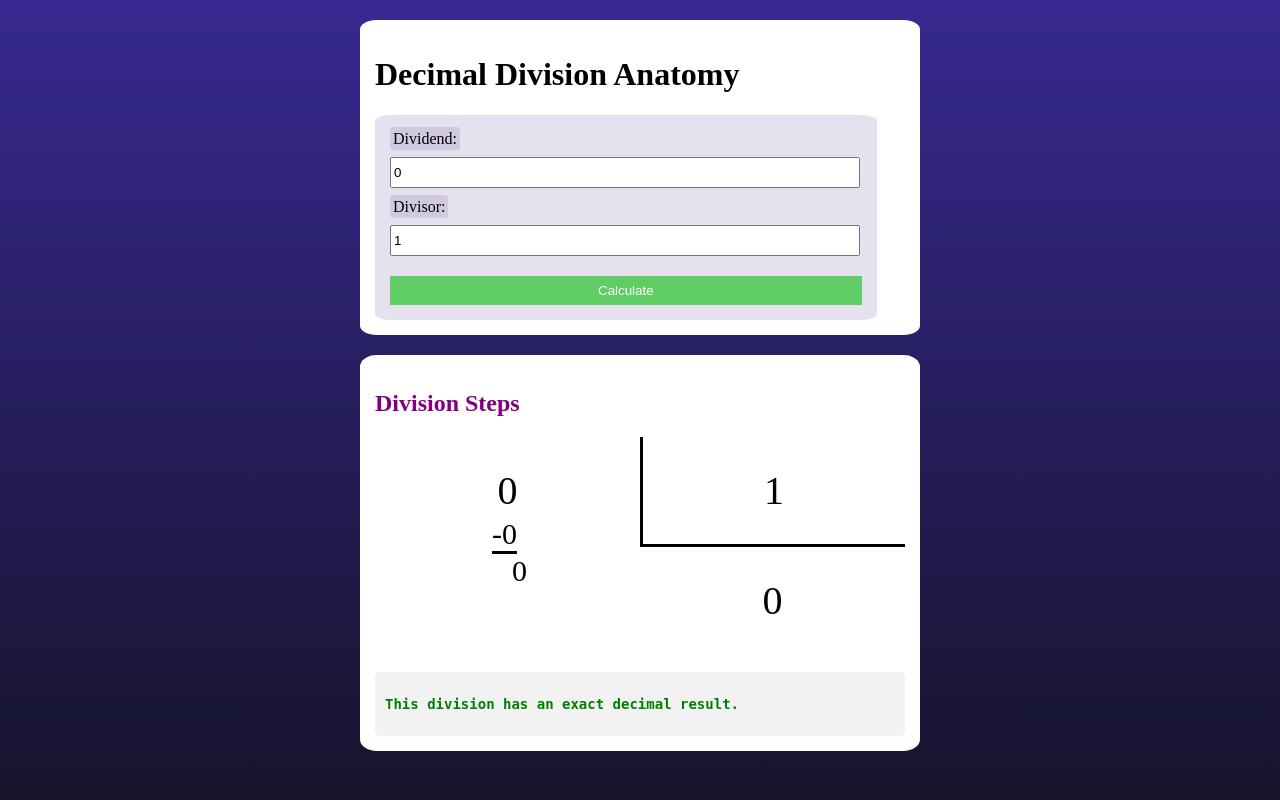
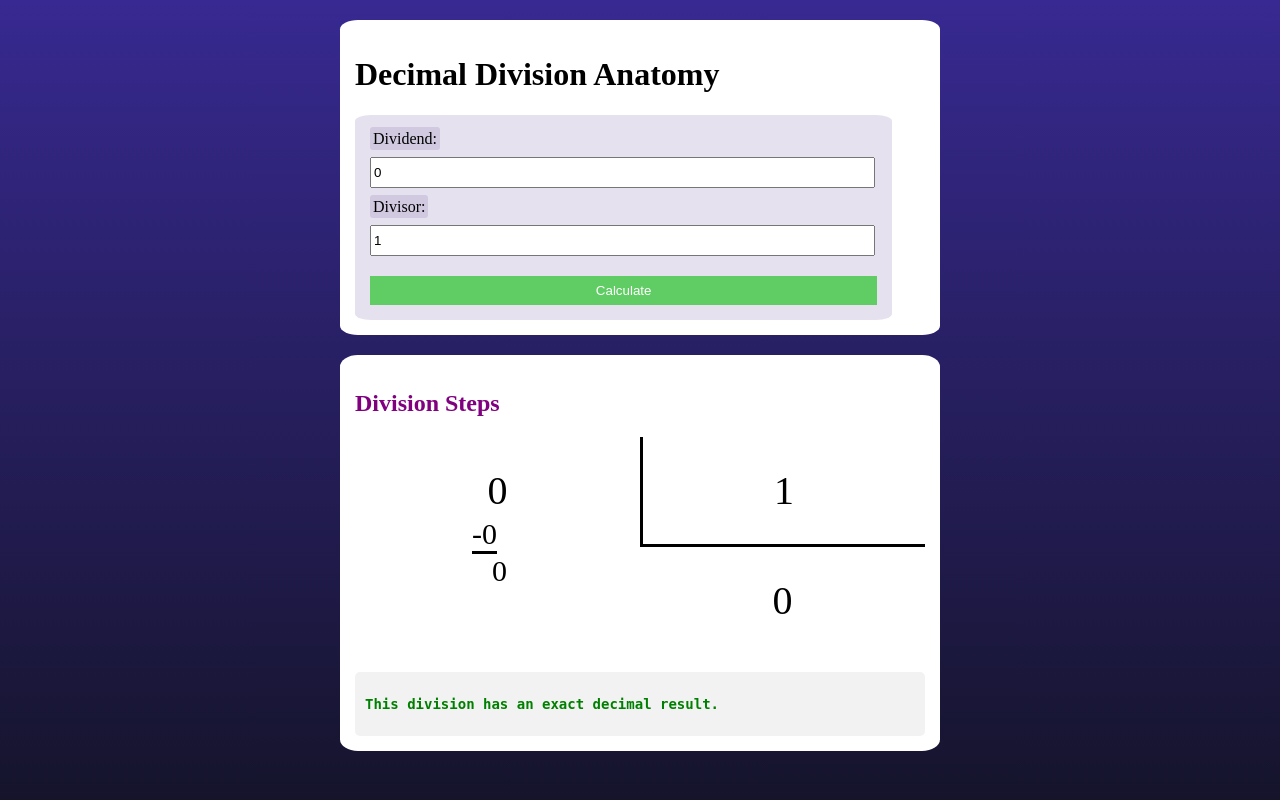
Before and after one commit to HenriqueSilvaXavier/Decimal-Division-Anatomy, a PHP site: page / in a window 1280 px wide. Run offline with PHP 8.4, Linux system fonts and the light colour scheme.

Commit message:
Update styles.css

```diff
--- a/styles.css
+++ b/styles.css
@@ -8,7 +8,7 @@ body {
 
 #container, #structure-container {
     background-color: white;
-    width: 530px;
+    width: 570px;
     margin: 20px auto;
     padding: 15px;
     border-radius: 3%;
```
